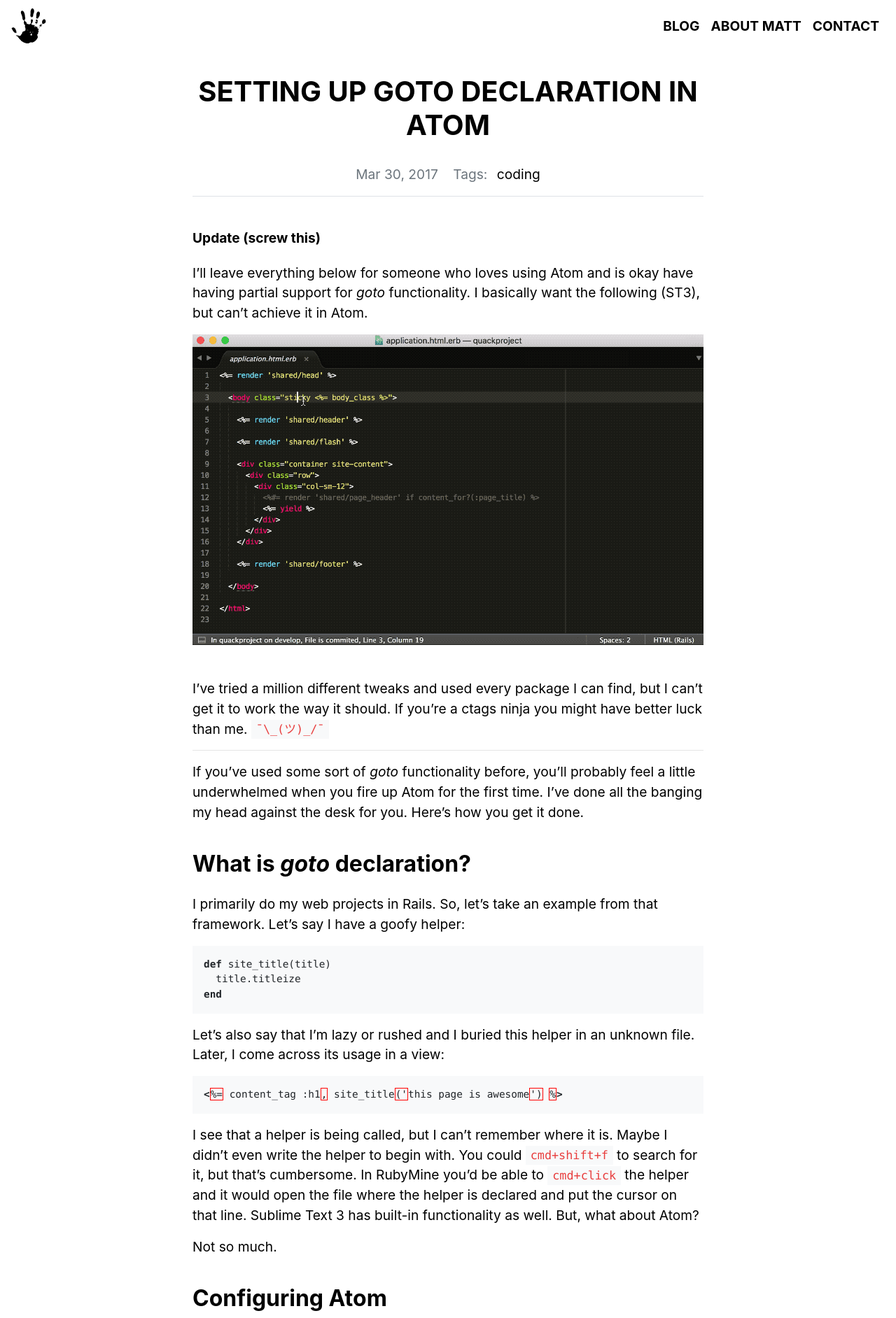
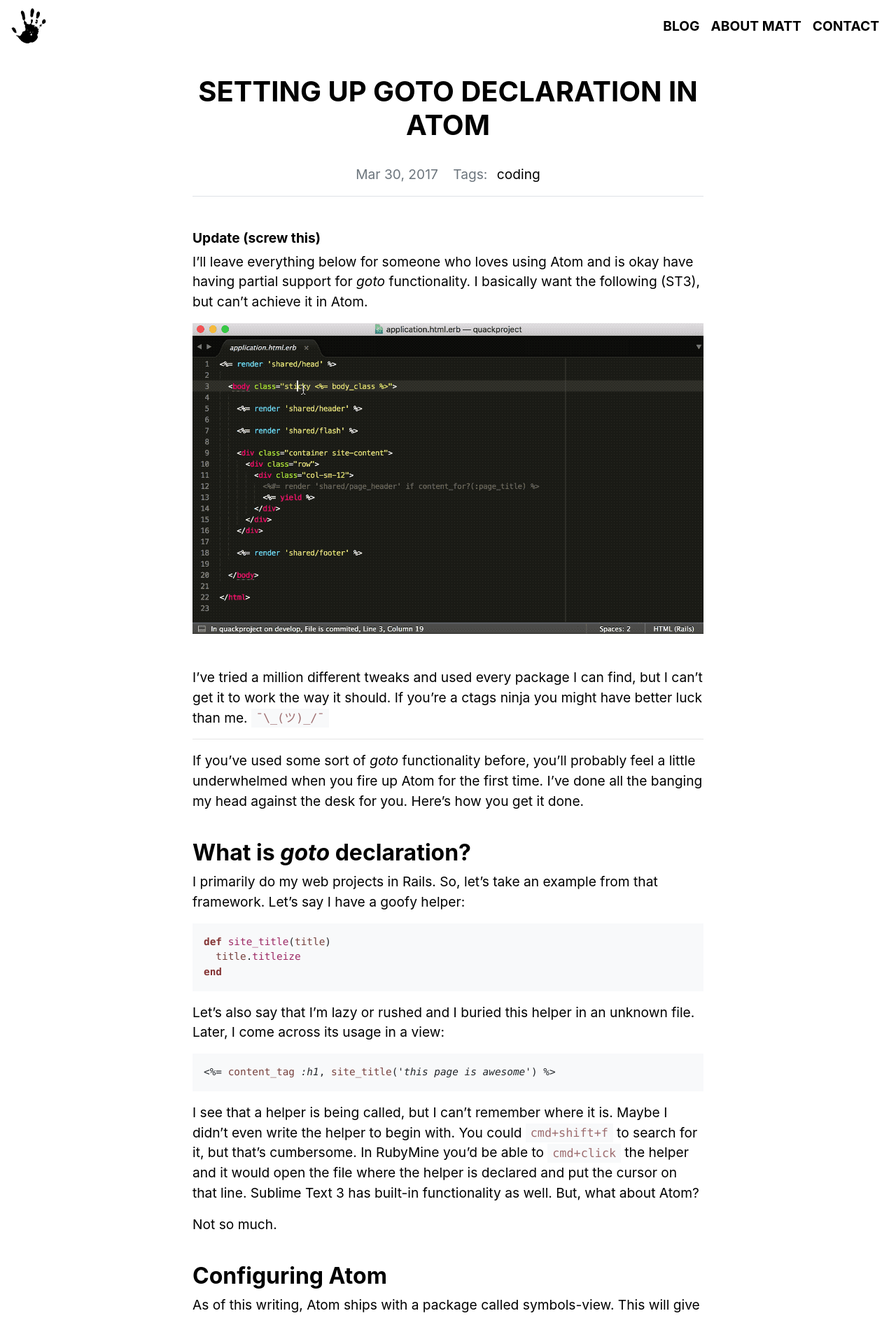
Before and after one commit to matthaliski/matthaliski.github.io, a Jekyll site: the page built from _posts/2017-03-30-goto-in-atom.md, in a window 1280 px wide. Shown: the top 1884 px of the page at 70% size. Built offline with Jekyll 4.4.1, drawn with Linux system fonts in a browser that asks for light colours; some web fonts are replaced.

Commit message:
Updating to code block colors.

````diff
--- a/_config.yml
+++ b/_config.yml
@@ -38,7 +38,7 @@ jekyll-archives:
 permalink: /blog/:year/:month/:day/:title
 
 # Site Version
-version: 0.2.0
+version: 1.2.0
 
 # Pagination
 paginate: 10
--- a/_layouts/archive.html
+++ b/_layouts/archive.html
@@ -7,7 +7,7 @@ title: Archive
   <div class="col-sm-10 col-lg-8 mx-auto">
     <div class="page-title">
       <h1 class="text-center text-uppercase">Blog</h1>
-      <h5 class="text-center text-muted font-italic mb-5">Posts tagged with: {{ page.title }}</h5>
+      <h5 class="text-center text-muted font-italic">Posts tagged with: {{ page.title }}</h5>
     </div>
     <div class="posts">
       {% for post in page.posts %}
@@ -16,7 +16,7 @@ title: Archive
           <a href="{{ post.url }}" class="text-primary no-decoration">
             <h5 class="post-title text-uppercase">{{ post.title }}</h5>
           </a>
-          <div class="text-muted mb-3">
+          <div class="text-muted">
             {{ post.date | date: '%B %d, %Y' }}
             <ul class="list-inline list-tags d-inline-block ml-3">
               <li class="list-inline-item">Tags:</li>
--- a/_posts/2017-03-30-goto-in-atom.md
+++ b/_posts/2017-03-30-goto-in-atom.md
@@ -29,7 +29,7 @@ end
 
 Let's also say that I'm lazy or rushed and I buried this helper in an unknown file. Later, I come across its usage in a view:
 
-```html
+```erb
 <%= content_tag :h1, site_title('this page is awesome') %>
 ```
 
--- a/_sass/_code.scss
+++ b/_sass/_code.scss
@@ -11,13 +11,13 @@ pre {
 code {
   background: $gray-100;
   padding: .2em .4em;
-  color: $red;
+  color: #9D6D6F;
 }
 
 .highlight .hll { background-color: #ffffcc }
 .highlight .c { font-style: italic } /* Comment */
 .highlight .err { border: 1px solid #FF0000 } /* Error */
-.highlight .k { font-weight: bold } /* Keyword */
+.highlight .k { font-weight: bold; color: #843434; } /* Keyword */
 .highlight .cm { font-style: italic } /* Comment.Multiline */
 .highlight .c1 { font-style: italic } /* Comment.Single */
 .highlight .cs { font-style: italic } /* Comment.Special */
@@ -31,11 +31,14 @@ code {
 .highlight .kn { font-weight: bold } /* Keyword.Namespace */
 .highlight .kr { font-weight: bold } /* Keyword.Reserved */
 .highlight .s { font-style: italic } /* Literal.String */
-.highlight .nc { font-weight: bold } /* Name.Class */
+.highlight .n { color: #77413e; } /* Property */
+.highlight .nc { font-weight: bold; color: #6a2659; } /* Name.Class */
+.highlight .nf { color: #9d2965; } /* Method name */
 .highlight .ni { font-weight: bold } /* Name.Entity */
 .highlight .ne { font-weight: bold } /* Name.Exception */
-.highlight .nn { font-weight: bold } /* Name.Namespace */
-.highlight .nt { font-weight: bold } /* Name.Tag */
+.highlight .nl { color: #62245e; } /* Method name */
+.highlight .nn { font-weight: bold; color: #534141; } /* Name.Namespace */
+.highlight .nt { font-weight: bold; color: #843434; } /* Name.Tag */
 .highlight .ow { font-weight: bold } /* Operator.Word */
 .highlight .sb { font-style: italic } /* Literal.String.Backtick */
 .highlight .sc { font-style: italic } /* Literal.String.Char */
--- a/_sass/_typography.scss
+++ b/_sass/_typography.scss
@@ -38,6 +38,17 @@ blockquote {
   border-color: $info;
   border-left: 5px solid $body-color;
   padding-left: 20px;
+  margin: 1.5rem 0;
+  font-style: italic;
+  background-color: $gray-100;
+  padding: .75rem .75rem .75rem 1.4rem;
+  font-size: 1.2rem;
+
+  p {
+    &:last-child {
+      margin-bottom: 0;
+    }
+  }
 }
 
 .home-quote {
--- a/_sass/posts.scss
+++ b/_sass/posts.scss
@@ -67,8 +67,8 @@
   }
 
   h2, h3, h4, h5 {
-    margin-top:2.5rem;
-    margin-bottom:1.5rem;
+    margin-top: 2.5rem;
+    margin-bottom: 0.5rem;
   }
 
   .meta {
````
